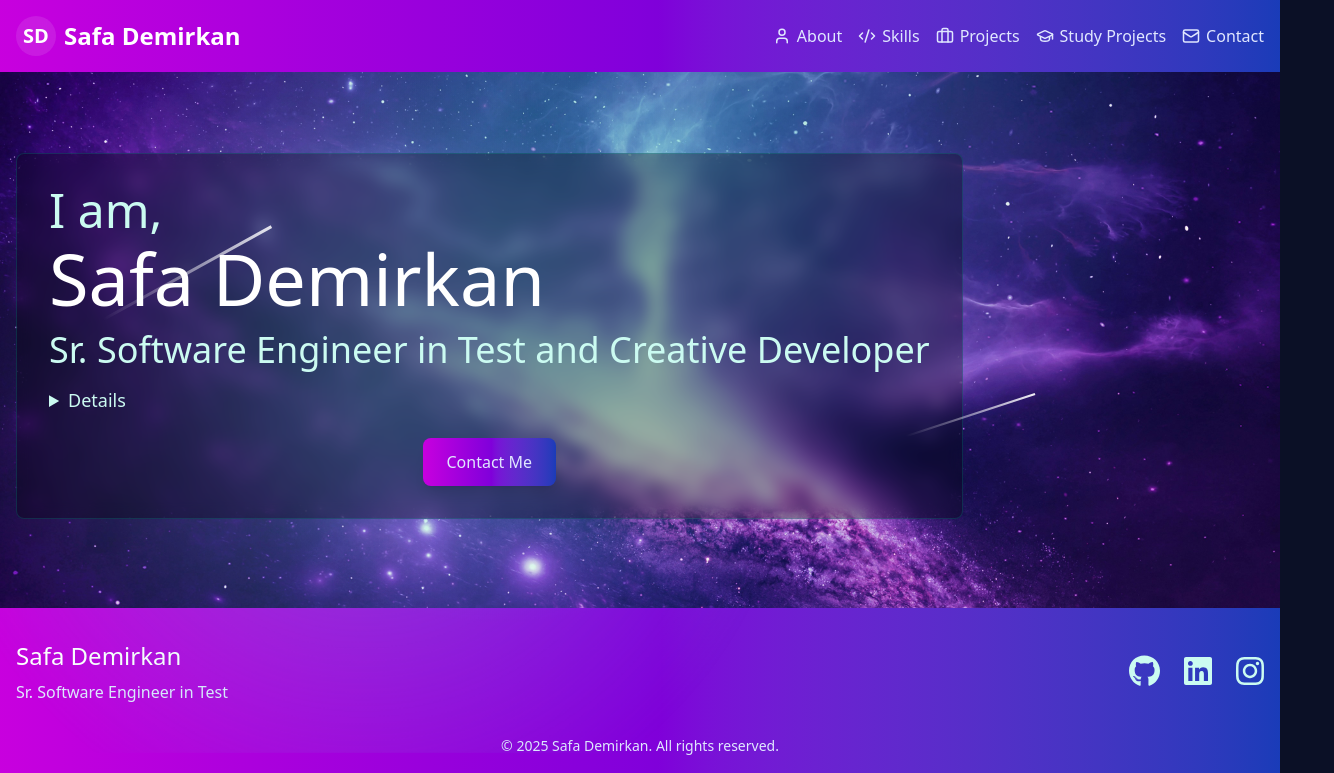
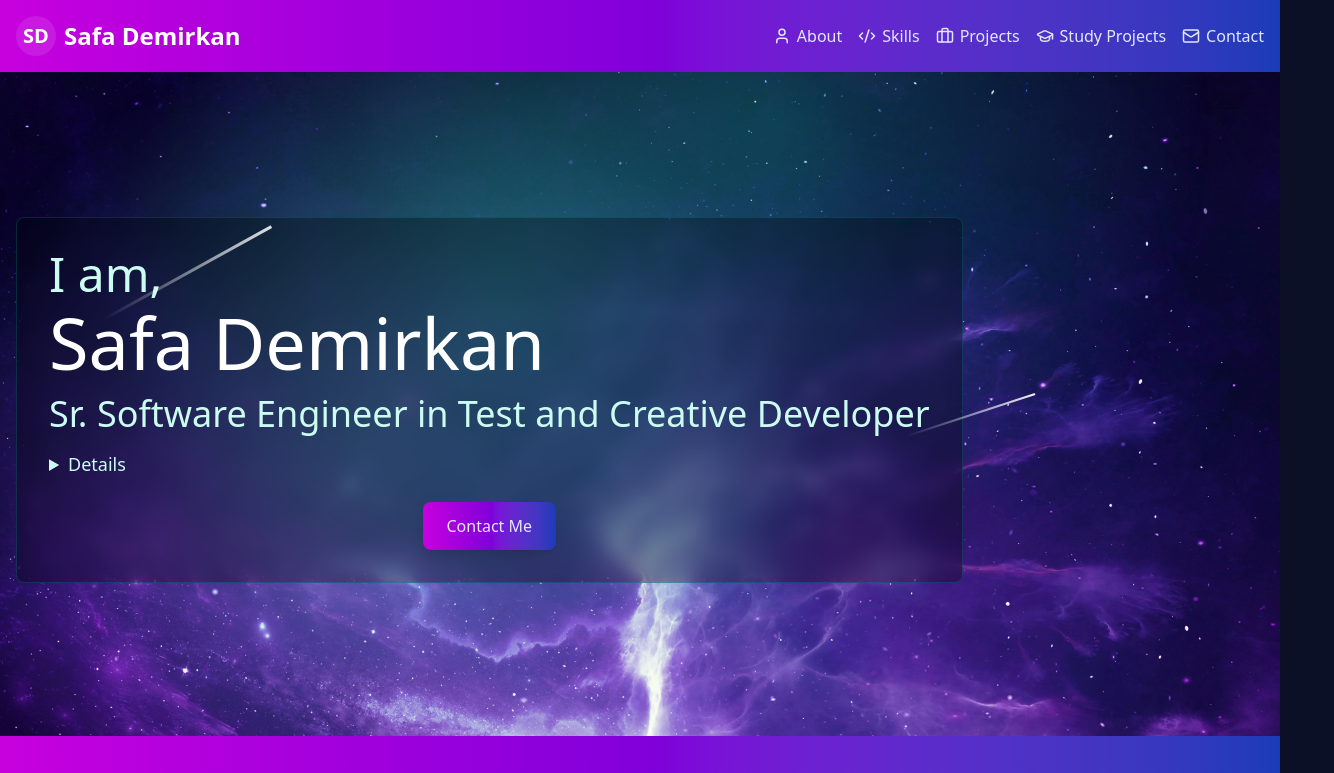
Before and after one commit to diagnosis/portfolio-react, a React (Vite) app: page / in a window 1280 px wide. Shown: the top 773 px of the page, 1334 px wide, since content can reach past the window. Built offline with nearby package versions, Linux system fonts and the light colour scheme.

Commit message:
Enable content scrolling

```diff
--- a/src/index.css
+++ b/src/index.css
@@ -20,7 +20,6 @@ body {
     background-position: center;
     background-attachment: fixed;
     background-repeat: no-repeat;
-    overflow: hidden;
 }
 
 /* Aurora Background */
--- a/src/routes/__root.jsx
+++ b/src/routes/__root.jsx
@@ -12,7 +12,7 @@ function RootComponent() {
     return (
         <div className="min-h-screen">
             <Header />
-            <main className="h-[calc(100vh-64px)] md:h-[calc(100vh-128px)]">
+            <main className="pt-16 pb-16 md:pb-32 h-[calc(100vh-64px)] overflow-y-auto">
                 <Outlet />
             </main>
             <div className="hidden md:block">
```
